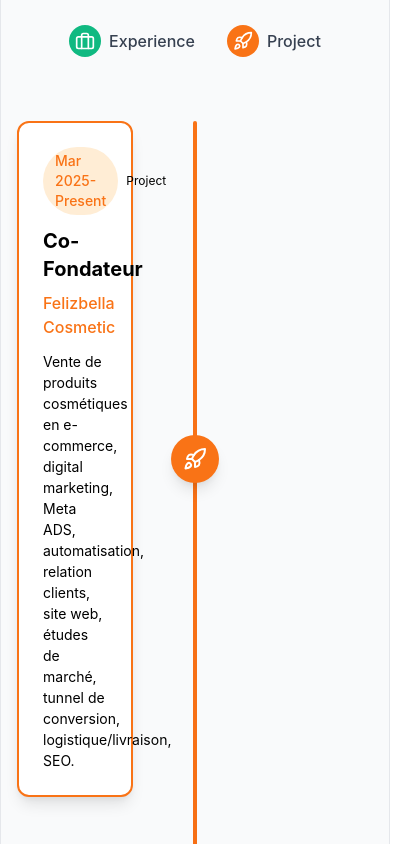
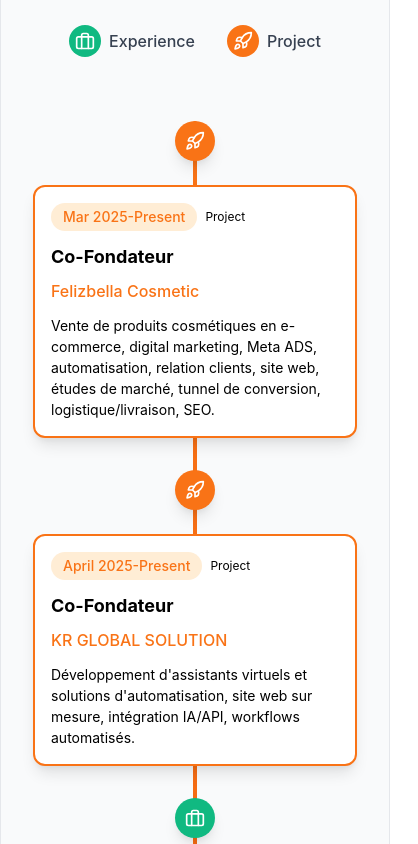
Before and after one commit to Raphael91000/portofolio, a React (Vite) app: page / in a window 390 px wide. Shown: the part 2440-3284 px from the top of the page, 418 px wide, since content can reach past the window. Built offline with nearby package versions, Linux system fonts and the light colour scheme.

Commit message:
modif mobil

```diff
--- a/src/components/sections/Timeline.tsx
+++ b/src/components/sections/Timeline.tsx
@@ -81,29 +81,51 @@ const Timeline: React.FC = () => {
         </motion.div>
 
         <div className="relative">
-          {/* Timeline line */}
+          {/* Timeline line - Toujours centrée */}
           <div className="absolute left-1/2 transform -translate-x-1/2 w-1 h-full bg-gradient-to-b from-orange-500 to-orange-600 rounded-full"></div>
 
           {/* Timeline items */}
-          <div className="space-y-12">
+          <div className="space-y-8 md:space-y-12">
             {timelineData.map((item, index) => {
               const config = getTypeConfig(item.type);
               const Icon = config.icon;
               const isEven = index % 2 === 0;
 
               return (
+                <div key={index}>
+                  {/* Timeline dot mobile - Au-dessus de la première card, entre les autres */}
                   <motion.div
-                  key={index}
-                  initial={{ opacity: 0, x: isEven ? -50 : 50 }}
-                  animate={inView ? { opacity: 1, x: 0 } : {}}
-                  transition={{ duration: 0.6, delay: index * 0.1 }}
-                  className={`relative flex items-center ${
-                    isEven ? 'flex-row' : 'flex-row-reverse'
+                    initial={{ opacity: 0, scale: 0 }}
+                    animate={inView ? { opacity: 1, scale: 1 } : {}}
+                    transition={{ duration: 0.5, delay: index * 0.1 }}
+                    className="md:hidden relative flex justify-center mb-6"
+                  >
+                    <div
+                      className={`w-10 h-10 rounded-full flex items-center justify-center shadow-lg timeline-icon-${config.dataType} z-10`}
+                      style={{
+                        backgroundColor: config.iconBgColorInline,
+                        opacity: 1,
+                        visibility: 'visible'
+                      }}
+                      data-type={config.dataType}
+                    >
+                      <Icon className="h-5 w-5 text-white" style={{ color: '#ffffff' }} />
+                    </div>
+                  </motion.div>
+
+                  {/* Card */}
+                  <motion.div
+                    initial={{ opacity: 0, y: 30 }}
+                    animate={inView ? { opacity: 1, y: 0 } : {}}
+                    transition={{ duration: 0.6, delay: index * 0.1 + 0.2 }}
+                    className={`relative ${
+                      // Desktop: flex avec alternance, Mobile: pas de flex
+                      'md:flex md:items-center ' + (isEven ? 'md:flex-row' : 'md:flex-row-reverse')
                     }`}
                     data-timeline-item={config.dataType}
                   >
-                  {/* Timeline dot avec style inline pour garantir la couleur */}
-                  <div className="absolute left-1/2 transform -translate-x-1/2 z-10">
+                    {/* Timeline dot - Desktop: absolu centré, Mobile: caché */}
+                    <div className="hidden md:block absolute left-1/2 transform -translate-x-1/2 z-10">
                       <div
                         className={`w-12 h-12 rounded-full flex items-center justify-center shadow-lg timeline-icon-${config.dataType}`}
                         style={{
@@ -117,13 +139,19 @@ const Timeline: React.FC = () => {
                       </div>
                     </div>
 
-                  {/* Content */}
-                  <div className={`w-5/12 ${isEven ? 'pr-8' : 'pl-8'}`}>
+                    {/* Content container */}
+                    <div className="flex justify-center md:contents">
+                      {/* Content - Mobile: centrée, Desktop: alternance */}
+                      <div className={`
+                        w-full max-w-md mx-4
+                        md:w-5/12 md:max-w-none md:mx-0
+                        ${isEven ? 'md:mr-auto md:pr-8' : 'md:ml-auto md:pl-8'}
+                      `}>
                         <div
-                      className={`bg-white dark:bg-gray-900 rounded-xl p-6 shadow-lg hover:shadow-xl transition-all duration-300 transform hover:scale-105 cursor-pointer border-2 ${config.borderColor} ${config.hoverBgColor}`}
+                          className={`bg-white dark:bg-gray-900 rounded-xl p-4 md:p-6 shadow-lg hover:shadow-xl transition-all duration-300 transform hover:scale-105 cursor-pointer border-2 ${config.borderColor} ${config.hoverBgColor}`}
                           data-content-type={config.dataType}
                         >
-                      <div className="flex items-center mb-3 justify-start gap-2">
+                          <div className="flex items-center mb-3 justify-start gap-2 flex-wrap">
                             <span className={`text-sm font-medium ${config.textColor} ${config.badgeBgColor} px-3 py-1 rounded-full`}>
                               {t(item.year)}
                             </span>
@@ -131,7 +159,7 @@ const Timeline: React.FC = () => {
                               {t(`timeline.${item.type}`)}
                             </span>
                           </div>
-                      <h3 className="text-xl font-bold text-gray-900 dark:text-white mb-2 text-left">
+                          <h3 className="text-lg md:text-xl font-bold text-gray-900 dark:text-white mb-2 text-left">
                             {t(item.title)}
                           </h3>
                           <p className="text-orange-600 dark:text-orange-400 font-medium mb-3 text-left">
@@ -142,10 +170,12 @@ const Timeline: React.FC = () => {
                           </p>
                         </div>
                       </div>
+                    </div>
 
-                  {/* Spacer */}
-                  <div className="w-5/12"></div>
+                    {/* Spacer pour desktop */}
+                    <div className="hidden md:block md:w-5/12"></div>
                   </motion.div>
+                </div>
               );
             })}
           </div>
```
Lines whose indentation alone changed are shown as unchanged.
